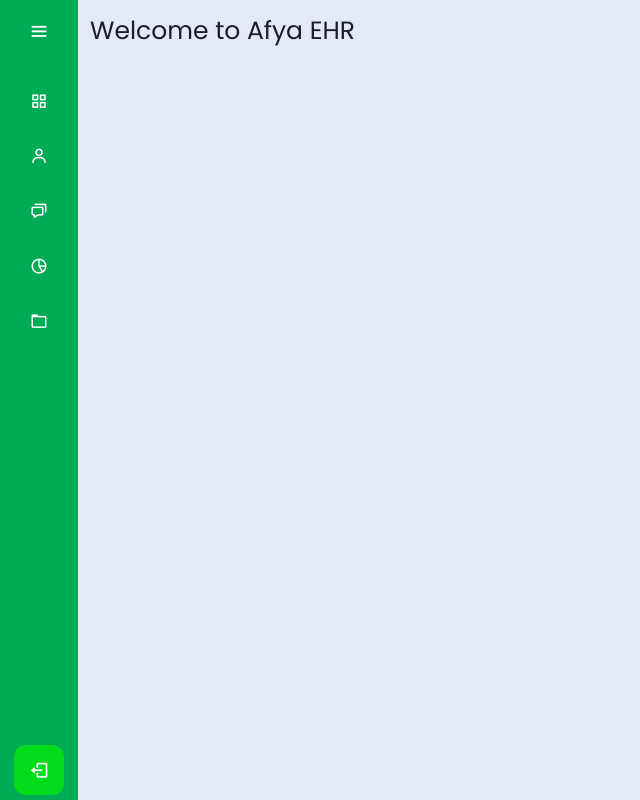
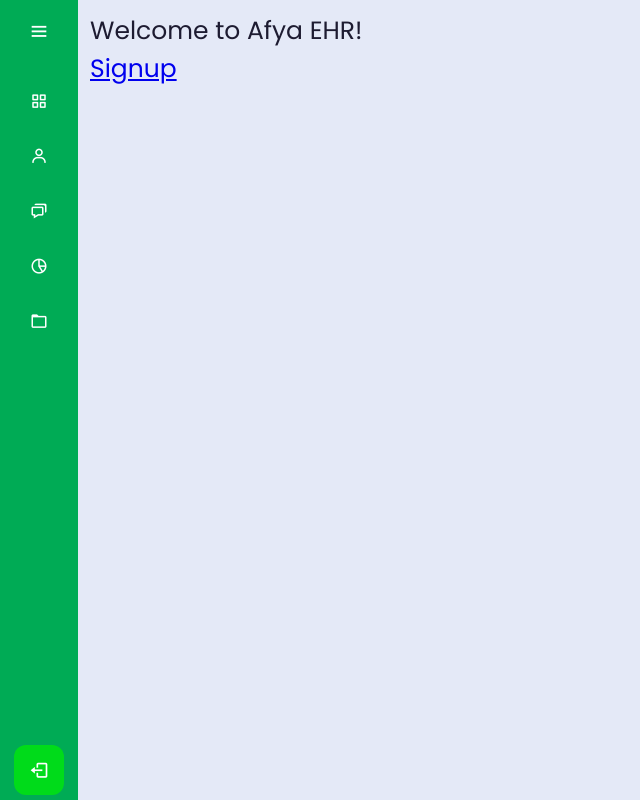
Before and after one commit to allistermugaisi/ehr-client, a React (Create React App) app: page / in a window 1280 px wide. Shown: the whole page, without its empty margins (0-640 px from the left). Built offline with nearby package versions, Linux system fonts and the light colour scheme.

Commit message:
updated auth links

```diff
--- a/src/App.js
+++ b/src/App.js
@@ -33,7 +33,7 @@ function App() {
 				<Switch>
 					<Suspense fallback={<LoadingSpinner />}>
 						<Route exact path="/" component={Landing} />
-						<Route path="/auth/signin" component={Auth} />
+						<Route exact path="/auth/signin" component={Auth} />
 					</Suspense>
 					{/* <Route path="/payment" component={Payment} /> */}
 				</Switch>
--- a/src/components/app/Landing.js
+++ b/src/components/app/Landing.js
@@ -83,7 +83,10 @@ const Landing = () => {
 				</div>
 			</div>
 			<div className="home_content">
-				<div className="text">Welcome to Afya EHR</div>
+				<div className="text">
+					Welcome to Afya EHR!
+					<br /> <Link to="/auth/signin">Signup</Link>
+				</div>
 			</div>
 		</>
 	);
```
